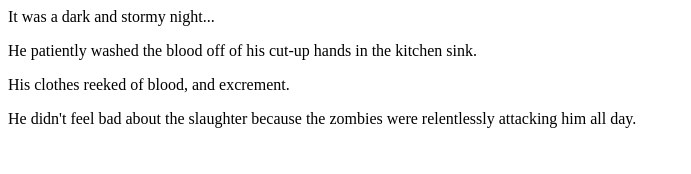
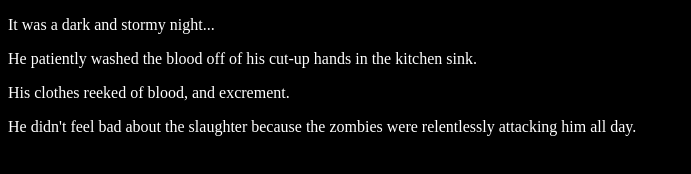
Before and after one commit to JimVargas5/fireside-story, a plain HTML site: page index.html in a window 1280 px wide. Shown: the whole page, without its empty margins (0-691 px from the left). Drawn offline with Linux system fonts and the light colour scheme.

Commit message:
Added style.css

```diff
--- a/index.html
+++ b/index.html
@@ -1,4 +1,9 @@
-<html>
+<!DOCTYPE html>
+<html lang="en-US">
+<head>
+  <title>Fireside Story (Jim Vargas &amp; Mike Hoeft)</title>
+  <link rel="stylesheet" href="style.css" type="text/css">
+</head>
   <body>
     <p>It was a dark and stormy night...</p>
     <p>He patiently washed the blood off of his cut-up hands in the kitchen sink.</p>
--- /dev/null
+++ b/style.css
@@ -0,0 +1,5 @@
+/*style.css*/
+body {
+  color: white;
+  background-color: black;
+}
```
